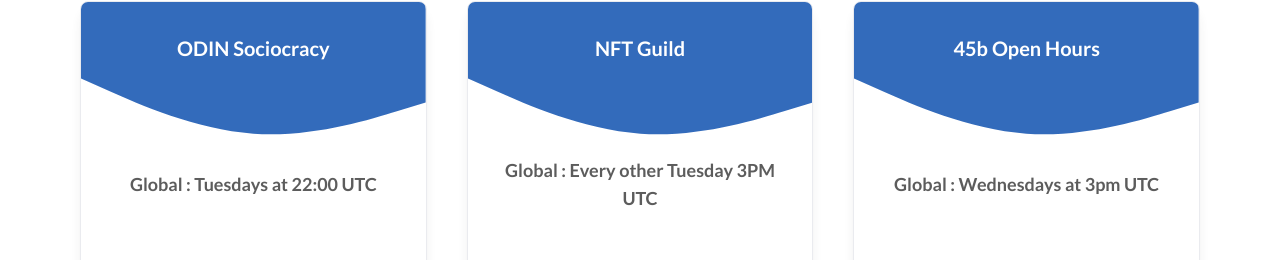
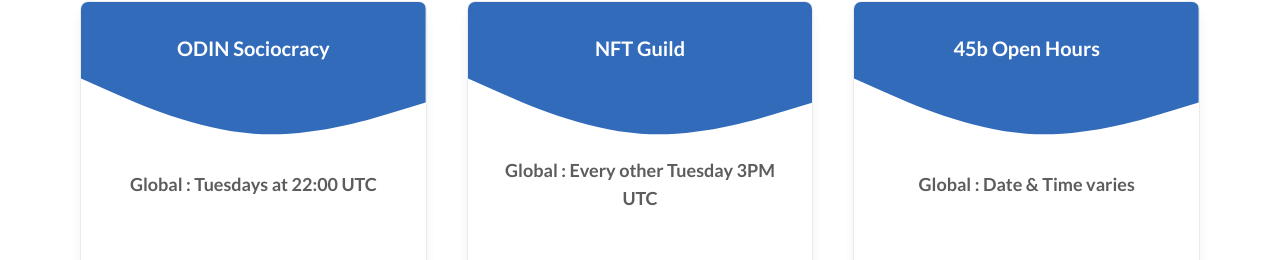
Before and after one commit to blinklabs-io/after-town-hall, a React (Vite) app: page / in a window 1280 px wide. Shown: the part 2560-2820 px from the top of the page. Built offline with nearby package versions, Linux system fonts and the light colour scheme.

Commit message:
Update 45b date/time (#128)

```diff
--- a/src/afterTownHallData.ts
+++ b/src/afterTownHallData.ts
@@ -67,10 +67,10 @@ const data = {
     },
     {
       name: '45b Open Hours',
-      time: 'Wednesdays at 3pm UTC',
+      time: 'Date & Time varies',
       link: 'https://lu.ma/45B-Open-hours',
       description:
-        'Join us for hands-on, non-technical, web3 end user onboarding!',
+        'Check our calendar for the latest updates. Join us for hands-on, non-technical, web3 end user onboarding!',
     },
     {
       name: 'Wada Forum',
```
